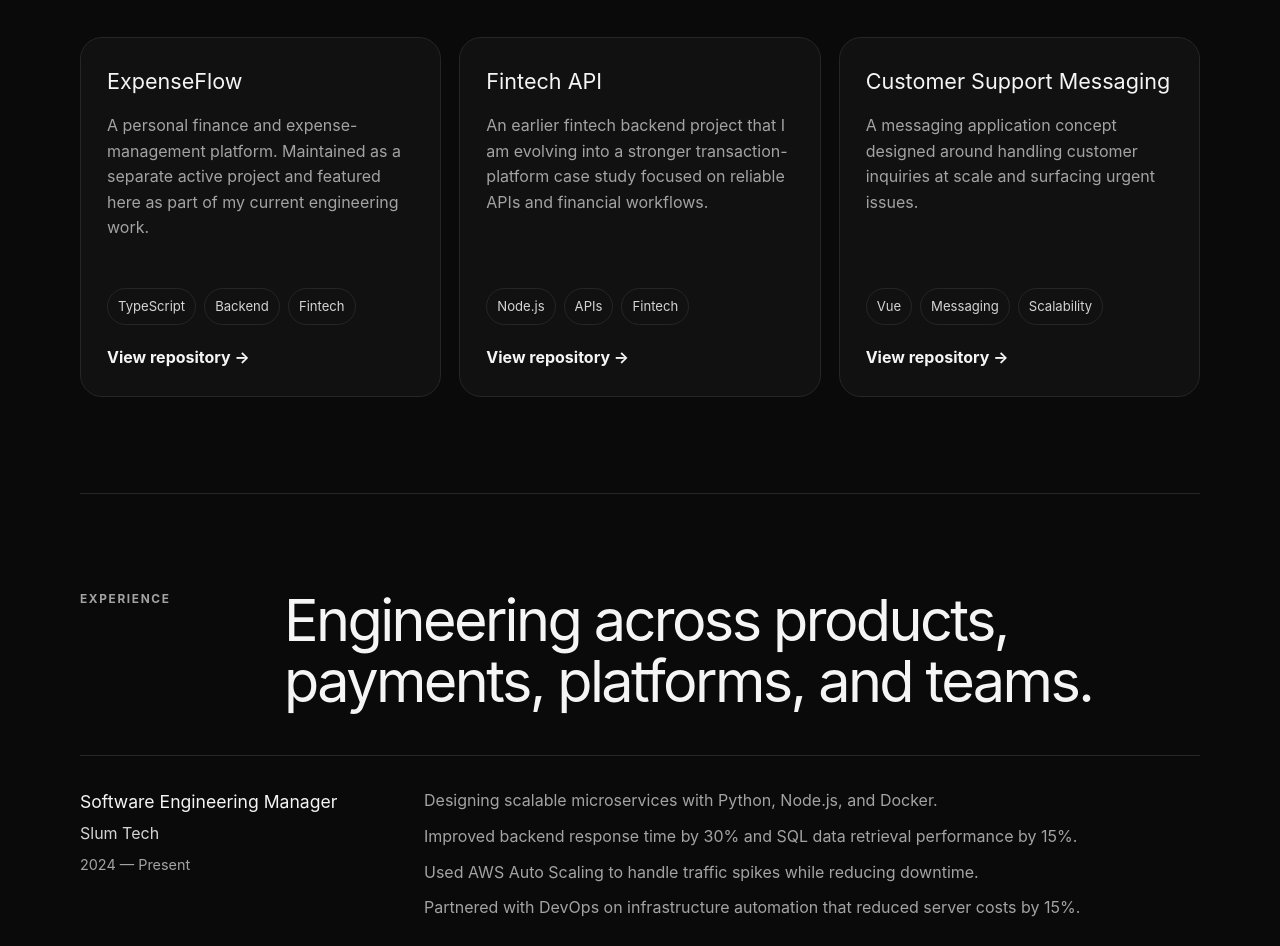
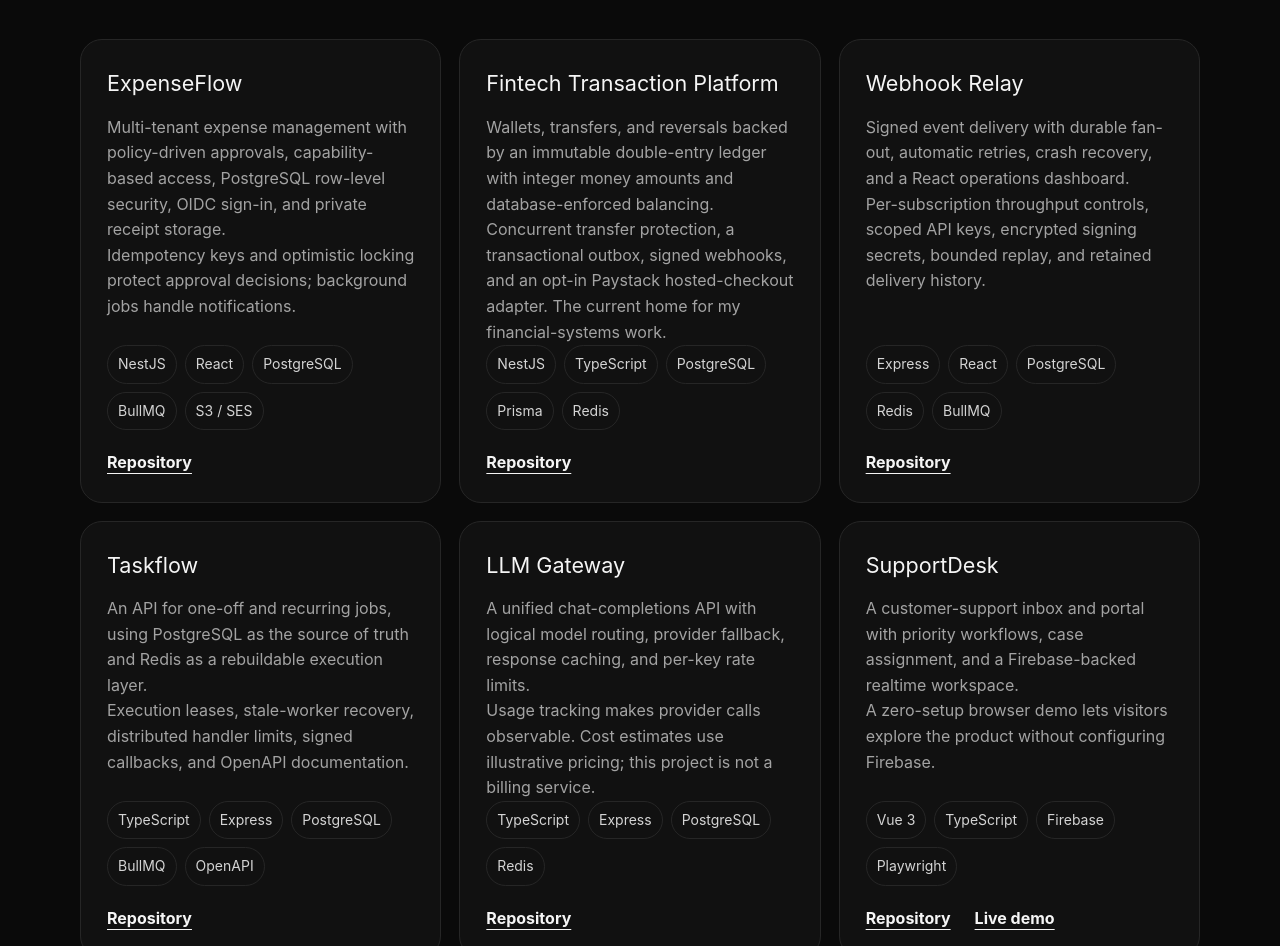
Before and after one commit to AdemolaAdedoyin/portfolio, a Next.js app: page / in a window 1280 px wide. Shown: the part 1106-2052 px from the top of the page. Built offline with nearby package versions, Linux system fonts and the light colour scheme.

Commit message:
Refresh portfolio projects and identify Fintech as the maintained platform

```diff
--- a/app/globals.css
+++ b/app/globals.css
@@ -103,3 +103,15 @@ h1 { font-size: clamp(3.5rem, 9vw, 7.5rem); line-height: .94; letter-spacing: -0
   .contact p:not(.eyebrow) { font-size: 1rem; }
   .footer { flex-direction: column; gap: 8px; padding: 24px 0 32px; }
 }
+
+/* Project links stay distinct when cards wrap on narrow screens. */
+.projectLinks { display: flex; flex-wrap: wrap; gap: 12px 24px; }
+.projectLinks a { text-decoration: underline; text-underline-offset: 5px; }
+.projectNote { max-width: 780px; color: var(--muted); margin-top: 28px; }
+a:focus-visible { outline: 2px solid var(--text); outline-offset: 5px; }
+.tags span, .skillCloud span, .navLinks { font-size: .875rem; }
+.eyebrow { font-size: .8125rem; }
+@media (prefers-reduced-motion: reduce) {
+  html { scroll-behavior: auto; }
+  .button { transition: none; }
+}
--- a/app/page.tsx
+++ b/app/page.tsx
@@ -1,24 +1,54 @@
 const projects = [
   {
     name: "ExpenseFlow",
-    description:
-      "A personal finance and expense-management platform. Maintained as a separate active project and featured here as part of my current engineering work.",
+    description: "Multi-tenant expense management with policy-driven approvals, capability-based access, PostgreSQL row-level security, OIDC sign-in, and private receipt storage.",
+    detail: "Idempotency keys and optimistic locking protect approval decisions; background jobs handle notifications.",
     href: "https://github.com/AdemolaAdedoyin/expenseflow",
-    tags: ["TypeScript", "Backend", "Fintech"],
+    tags: ["NestJS", "React", "PostgreSQL", "BullMQ", "S3 / SES"],
   },
   {
-    name: "Fintech API",
-    description:
-      "An earlier fintech backend project that I am evolving into a stronger transaction-platform case study focused on reliable APIs and financial workflows.",
+    name: "Fintech Transaction Platform",
+    description: "Wallets, transfers, and reversals backed by an immutable double-entry ledger with integer money amounts and database-enforced balancing.",
+    detail: "Concurrent transfer protection, a transactional outbox, signed webhooks, and an opt-in Paystack hosted-checkout adapter. The current home for my financial-systems work.",
     href: "https://github.com/AdemolaAdedoyin/fintech",
-    tags: ["Node.js", "APIs", "Fintech"],
+    tags: ["NestJS", "TypeScript", "PostgreSQL", "Prisma", "Redis"],
   },
   {
-    name: "Customer Support Messaging",
-    description:
-      "A messaging application concept designed around handling customer inquiries at scale and surfacing urgent issues.",
+    name: "Webhook Relay",
+    description: "Signed event delivery with durable fan-out, automatic retries, crash recovery, and a React operations dashboard.",
+    detail: "Per-subscription throughput controls, scoped API keys, encrypted signing secrets, bounded replay, and retained delivery history.",
+    href: "https://github.com/AdemolaAdedoyin/webhook-relay",
+    tags: ["Express", "React", "PostgreSQL", "Redis", "BullMQ"],
+  },
+  {
+    name: "Taskflow",
+    description: "An API for one-off and recurring jobs, using PostgreSQL as the source of truth and Redis as a rebuildable execution layer.",
+    detail: "Execution leases, stale-worker recovery, distributed handler limits, signed callbacks, and OpenAPI documentation.",
+    href: "https://github.com/AdemolaAdedoyin/taskflow",
+    tags: ["TypeScript", "Express", "PostgreSQL", "BullMQ", "OpenAPI"],
+  },
+  {
+    name: "LLM Gateway",
+    description: "A unified chat-completions API with logical model routing, provider fallback, response caching, and per-key rate limits.",
+    detail: "Usage tracking makes provider calls observable. Cost estimates use illustrative pricing; this project is not a billing service.",
+    href: "https://github.com/AdemolaAdedoyin/llm-gateway",
+    tags: ["TypeScript", "Express", "PostgreSQL", "Redis"],
+  },
+  {
+    name: "SupportDesk",
+    description: "A customer-support inbox and portal with priority workflows, case assignment, and a Firebase-backed realtime workspace.",
+    detail: "A zero-setup browser demo lets visitors explore the product without configuring Firebase.",
     href: "https://github.com/AdemolaAdedoyin/CS-Messaging-Web-App",
-    tags: ["Vue", "Messaging", "Scalability"],
+    demo: "https://cs-messaging-web-app-tan.vercel.app/",
+    tags: ["Vue 3", "TypeScript", "Firebase", "Playwright"],
+  },
+  {
+    name: "20 Questions",
+    description: "A local two-player guessing game with privacy handoffs, round history, persistent game state, and responsive controls.",
+    detail: "A self-contained frontend with unit and browser tests. Players share one device; online multiplayer is a future milestone.",
+    href: "https://github.com/AdemolaAdedoyin/20questions",
+    demo: "https://20questions-ten.vercel.app/",
+    tags: ["Vue 3", "TypeScript", "Vitest", "Playwright"],
   },
 ];
 
@@ -71,6 +101,9 @@ const skills = [
   "RabbitMQ",
   "BullMQ",
   "Redis",
+  "PostgreSQL",
+  "Prisma",
+  "GitHub Actions",
   "MySQL",
   "MongoDB",
 ];
@@ -79,7 +112,7 @@ export default function Home() {
   return (
     <main>
       <section className="hero shell">
-        <nav className="nav">
+        <nav className="nav" aria-label="Main navigation">
           <a className="brand" href="#top">AA</a>
           <div className="navLinks">
             <a href="#work">Work</a>
@@ -123,16 +156,21 @@ export default function Home() {
               <div>
                 <h3>{project.name}</h3>
                 <p>{project.description}</p>
+                <p>{project.detail}</p>
               </div>
               <div>
                 <div className="tags">
                   {project.tags.map((tag) => <span key={tag}>{tag}</span>)}
                 </div>
-                <a href={project.href} target="_blank" rel="noreferrer">View repository →</a>
+                <div className="projectLinks">
+                  <a href={project.href} target="_blank" rel="noreferrer" aria-label={`View ${project.name} repository`}>Repository</a>
+                  {project.demo && <a href={project.demo} target="_blank" rel="noreferrer" aria-label={`Open ${project.name} demo`}>Live demo</a>}
+                </div>
               </div>
             </article>
           ))}
         </div>
+        <p className="projectNote">Backend repositories include local setup and operational documentation. Public deployment and external-provider acceptance are separate milestones.</p>
       </section>
 
       <section className="section shell" id="experience">
@@ -176,6 +214,7 @@ export default function Home() {
         <div className="actions">
           <a className="button primary" href="mailto:adedoyinademola397@gmail.com">Email me</a>
           <a className="button" href="https://github.com/AdemolaAdedoyin" target="_blank" rel="noreferrer">GitHub profile</a>
+          <a className="button" href="https://www.linkedin.com/in/sina-ademola-38635a162/" target="_blank" rel="noreferrer">LinkedIn</a>
         </div>
       </section>
 
--- a/package.json
+++ b/package.json
@@ -20,5 +20,10 @@
     "postcss": "^8.4.49",
     "tailwindcss": "^4.1.12",
     "typescript": "^5.7.2"
+  },
+  "overrides": {
+    "next": {
+      "postcss": "$postcss"
+    }
   }
 }
```
Also changed, not shown: next-env.d.ts, 2 other files (tests, documents, lock files or other folders).
